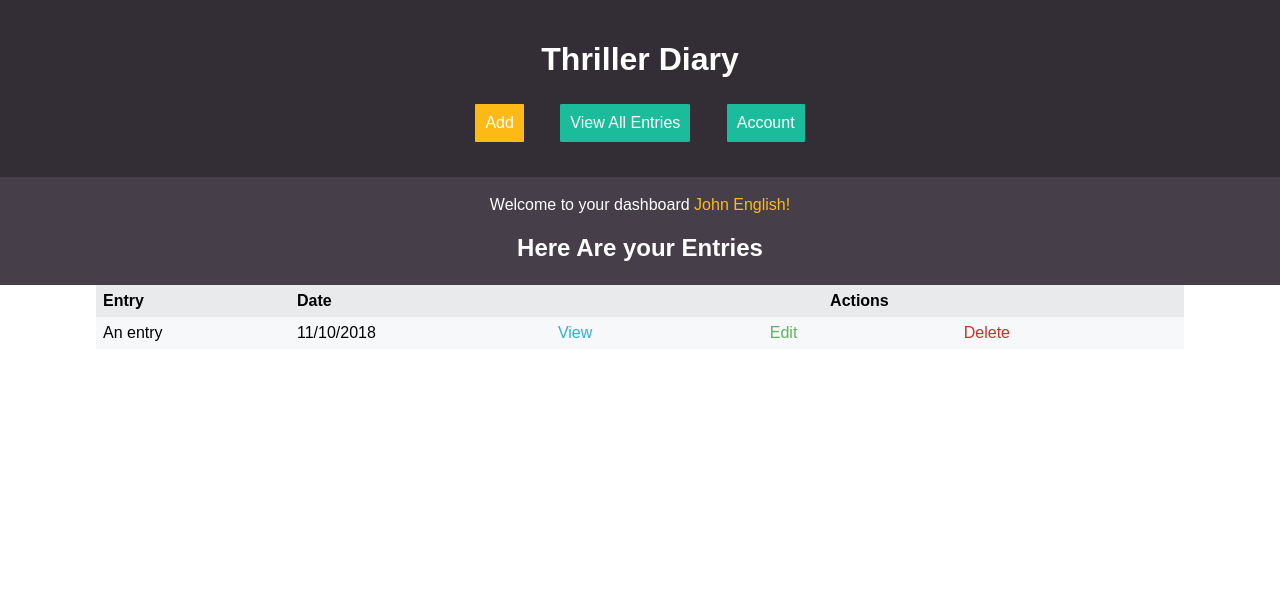
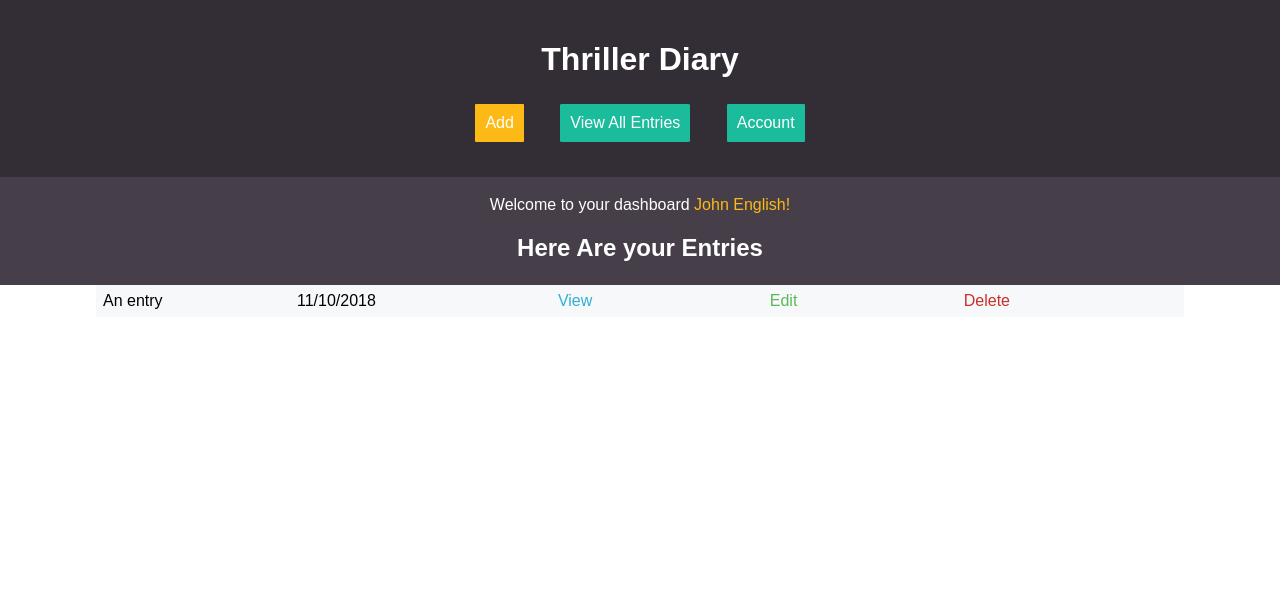
Before and after one commit to chegehimself/thriller-diary-front-end, a Flask app: page /dashboard in a window 1280 px wide. Shown: the top 602 px of the page. Run offline with Flask 2, Linux system fonts and the light colour scheme.

Commit message:
Modify entries display

```diff
--- a/app/static/js/app.js
+++ b/app/static/js/app.js
@@ -194,18 +194,17 @@
             else{
 
                 let all_entries = `<tr>
-                <td class="tdata">${entries[0].title}</td>
-                <td class="view tdata"><li><a href="/view/${entries[0].id}"> View</a></li></td>
-                <td class="edit tdata"><li><a href="/modify/${entries[0].id}"> Edit</a></li></td>
-                <td class="delete tdata"><li><a href="/delete${entries[0].title}"> Delete</a></li></td>
-                </tr>`;
+                <th>Entry</th>
+                <th>Date</th>
+                <th class="action" colspan="3">Actions</th>
+            </tr>`;
                 entries.forEach((single) => {
                     all_entries +=
                     `<tr>
                     <td class="tdata">${single.title}</td>
                     <td class="view tdata"><li><a href="/view/${single.id}"> View</a></li></td>
                     <td class="edit tdata"><li><a href="/modify/${single.id}"> Edit</a></li></td>
-                    <td class="delete tdata"><li><a href="/delete/${single.title}"> Delete</a></li></td>
+                    <td class="delete tdata"><li><a href="/delete/${single.id}"> Delete</a></li></td>
                     </tr>`;
                 })
                 entries_view.innerHTML = all_entries;
--- a/app/templates/dashboard.html
+++ b/app/templates/dashboard.html
@@ -46,13 +46,6 @@
          <section id="entries" class="wrap-content">
              <div id="table">
                 <table>
-                <thead>
-                <tr>
-                    <th>Entry</th>
-                    <th>Date</th>
-                    <th class="action" colspan="3">Actions</th>
-                </tr>
-            </thead>
                 <tbody id="tbody" onload="getEnts()">
                     <tr>
                         <td class="tdata">An entry</td>
```
Also changed, not shown: app/templates/entries.html (+6 -6 lines). Lines whose indentation alone changed are shown as unchanged.
